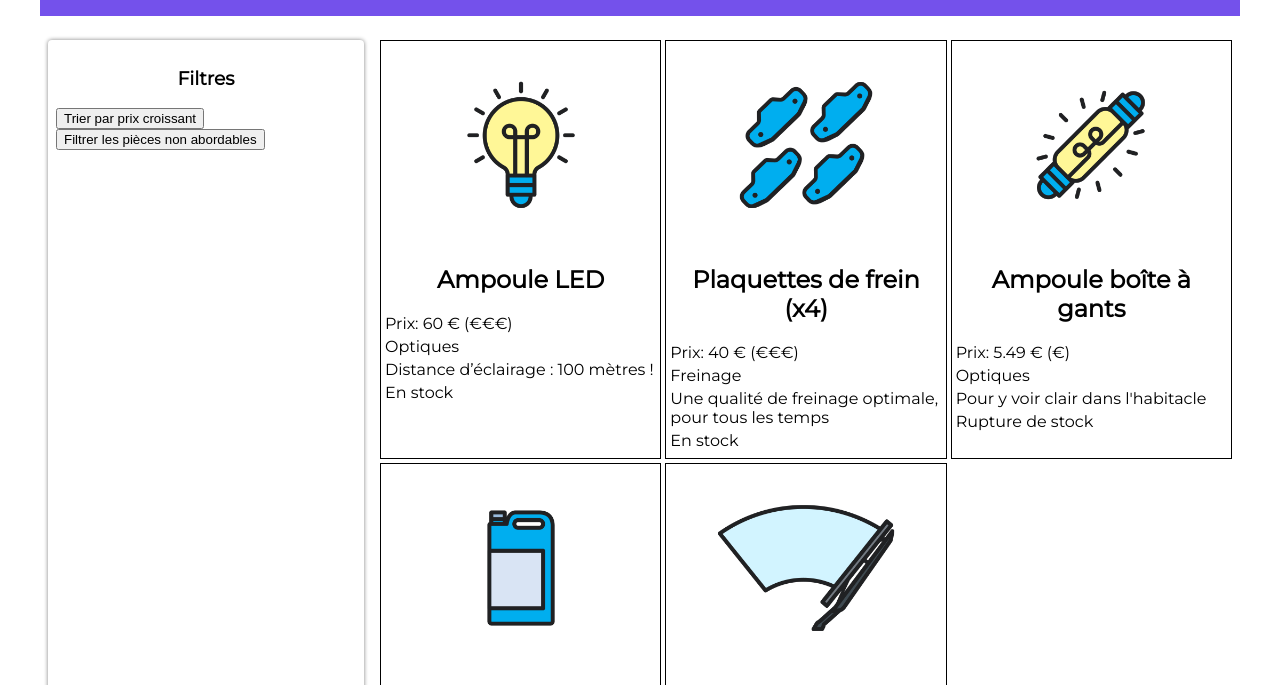
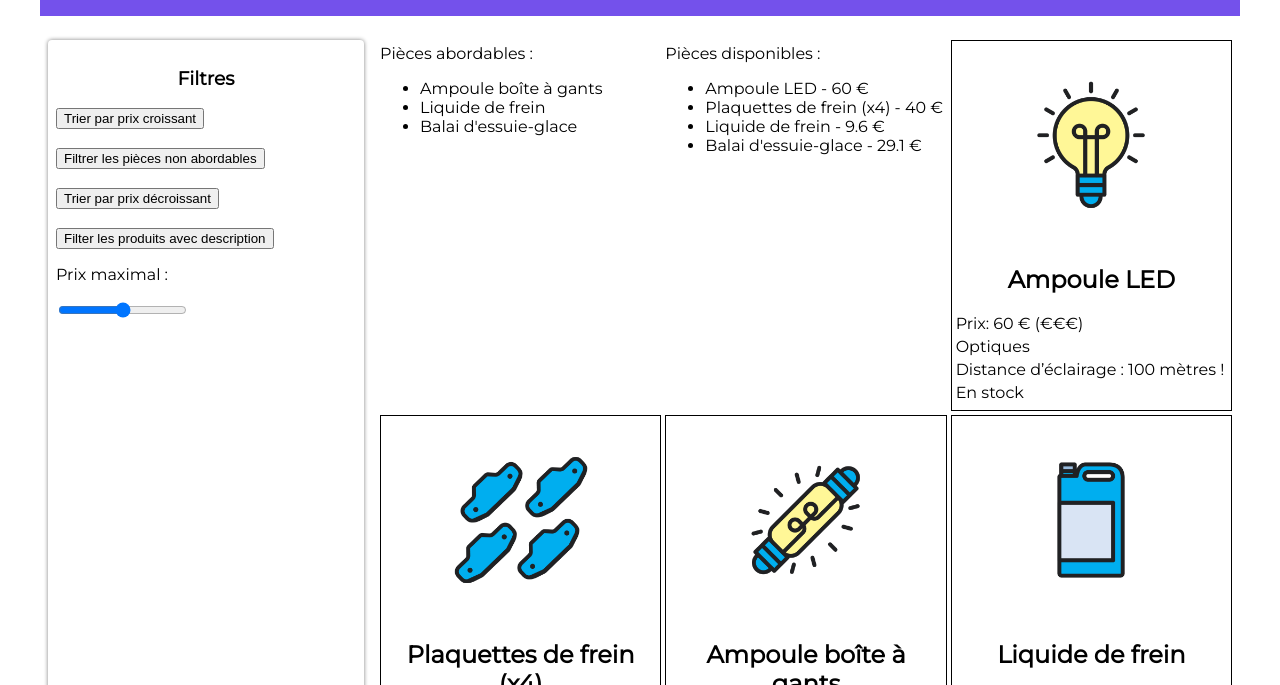
Before and after one commit to anaislcno/TP-Petites-Pieces, a website: page index.html in a window 1280 px wide. Shown: the part 98-783 px from the top of the page. Drawn offline with Linux system fonts and the light colour scheme.

Commit message:
add filters and price bar

```diff
--- a/index.html
+++ b/index.html
@@ -17,11 +17,32 @@
         <h3>Filtres</h3>
         <button class="btn-trier">Trier par prix croissant</button>
         <br />
+        <br />
         <button class="btn-filtrer">Filtrer les pièces non abordables</button>
+        <br />
+        <br />
+        <button class="btn-decroissant">Trier par prix décroissant</button>
+        <br />
+        <br />
+        <button class="btn-nodesc">Filter les produits avec description</button>
+        <br />
+        <p>Prix maximal :</p>
+        <input
+          type="range"
+          name="prix-max"
+          id="prix-max"
+          min="0"
+          max="60"
+          step="5"
+        />
       </section>
 
       <!-- Fiches produits -->
-      <section class="fiches"></section>
+      <section class="fiches">
+        <!-- Liste abodrable -->
+        <div class="abordables"></div>
+        <div class="disponibles"></div>
+      </section>
     </main>
   </body>
 </html>
--- a/pieces.js
+++ b/pieces.js
@@ -2,7 +2,9 @@
 const reponse = await fetch('pieces-autos.json');
 const pieces = await reponse.json();
 
-// Boucle
+// Fonction qui génère toute la page web
+function genererPieces(pieces){
+    // Boucle pour tous les éléments
     for (let i = 0; i < pieces.length; i++) {
 
         const article = pieces[i];
@@ -37,6 +39,10 @@ for (let i = 0; i < pieces.length; i++) {
         pieceElement.appendChild(stockElement);
 
  }
+}
+
+// Premier affichage de la page
+genererPieces(pieces);
 
 //Gestion des boutons
 const boutonTrier = document.querySelector(".btn-trier");
@@ -46,7 +52,8 @@ boutonTrier.addEventListener("click", function () {
     piecesOrdonnees.sort(function (a, b) {
         return a.prix - b.prix;
      });
-     console.log(piecesOrdonnees);
+     document.querySelector(".fiches").innerHTML = "";
+     genererPieces(piecesOrdonnees)
 });
 
 const boutonFiltrer = document.querySelector(".btn-filtrer");
@@ -55,5 +62,88 @@ boutonFiltrer.addEventListener("click", function () {
     const piecesFiltrees = pieces.filter(function (piece) {
         return piece.prix <= 35;
     });
-   console.log(piecesFiltrees)
+    document.querySelector(".fiches").innerHTML = "";
+    genererPieces(piecesFiltrees)
 });
+
+const boutonDecroissant = document.querySelector(".btn-decroissant");
+
+boutonDecroissant.addEventListener("click", function () {
+    const piecesOrdonnees = Array.from(pieces);
+    piecesOrdonnees.sort(function (a, b) {
+        return b.prix - a.prix;
+    });
+    document.querySelector(".fiches").innerHTML = "";
+    genererPieces(piecesOrdonnees);
+});
+
+const boutonNoDescription = document.querySelector(".btn-nodesc");
+
+boutonNoDescription.addEventListener("click", function () {
+    const piecesFiltrees = pieces.filter(function (piece) {
+        return piece.description;
+    });
+    document.querySelector(".fiches").innerHTML = "";
+    genererPieces(piecesFiltrees)
+});
+
+// Suppression pièces non abordables dans liste
+const noms = pieces.map(piece => piece.nom);
+for(let i = pieces.length -1 ; i >= 0; i--){
+    if(pieces[i].prix > 35){
+        noms.splice(i,1);
+    }
+}
+console.log(noms)
+
+// Création de l'ent-tête
+const pElement = document.createElement('p')
+pElement.innerText = "Pièces abordables :"
+//Création de la liste
+const abordablesElements = document.createElement('ul');
+//Ajout de chaque nom à la liste
+for(let i=0 ; i < noms.length ; i++){
+    const nomElement = document.createElement('li');
+    nomElement.innerText = noms[i];
+    abordablesElements.appendChild(nomElement)
+}
+// Ajout de l'en-tête puis de la liste au bloc résultats filtres
+document.querySelector('.abordables')
+    .appendChild(pElement)
+    .appendChild(abordablesElements)
+
+// Suppression pièces non dispos
+const nomDispo = pieces.map(piece => piece.nom);
+const prixDispo = pieces.map(piece => piece.prix);
+for(let i = pieces.length -1 ; i >= 0; i--){
+    if(pieces[i].stock === false){
+        nomDispo.splice(i,1);
+        prixDispo.splice(i,1);
+    }
+}
+
+// Création de l'ent-tête
+const pElementDispo = document.createElement('p')
+pElementDispo.innerText = "Pièces disponibles :"
+//Création de la liste
+const disponiblesElements = document.createElement('ul');
+//Ajout de chaque nom à la liste
+for(let i=0 ; i < nomDispo.length ; i++){
+    const nomElement = document.createElement('li');
+    nomElement.innerText = `${nomDispo[i]} - ${prixDispo[i]} €`;
+    disponiblesElements.appendChild(nomElement)
+}
+// Ajout de l'en-tête puis de la liste au bloc résultats filtres
+document.querySelector('.disponibles')
+    .appendChild(pElementDispo)
+    .appendChild(disponiblesElements)
+
+// Barre de prix
+const inputPrixMax = document.querySelector('#prix-max')
+inputPrixMax.addEventListener('input', function(){
+    const piecesFiltrees = pieces.filter(function (piece) {
+        return piece.prix <= inputPrixMax.value;
+    });
+    document.querySelector(".fiches").innerHTML = "";
+    genererPieces(piecesFiltrees);
+})
```
Lines whose indentation alone changed are shown as unchanged.
